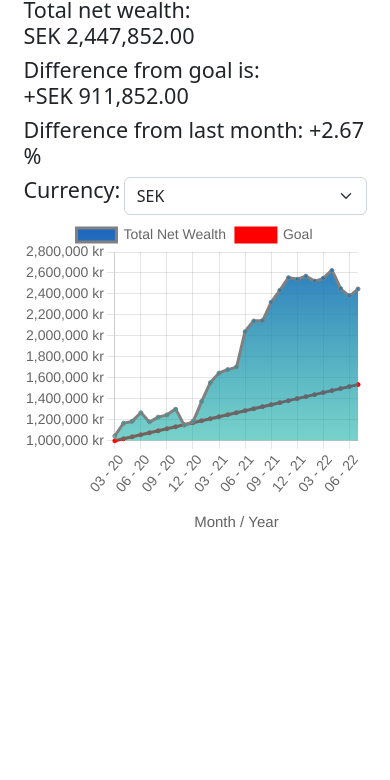
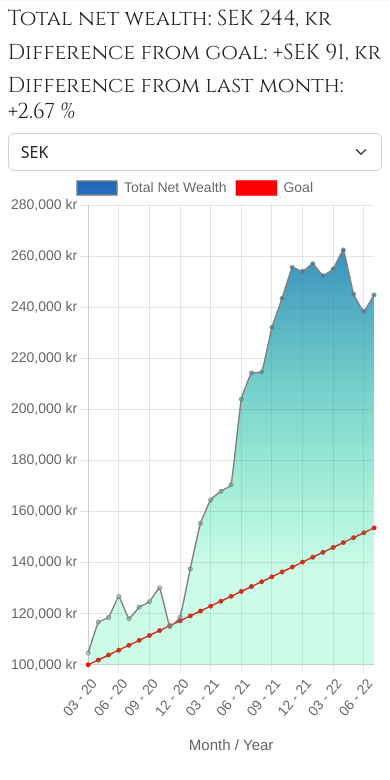
Before and after one commit to nidorbRotkiv/Wealth-Tracker, a plain HTML site: page index.html in a window 390 px wide. Shown: the part 64-844 px from the top of the page. Drawn offline with nearby package versions, Linux system fonts and the light colour scheme; some packages are replaced by stand-ins of ours; a script that the page names is missing.

Commit message:
More responsive for mobile devices

```diff
--- a/defaultCsv.csv
+++ b/defaultCsv.csv
@@ -1,30 +1,30 @@
 "year","month","amount"
-20,03,1045722
-20,04,1167083
-20,05,1185454
-20,06,1267415
-20,07,1180546
-20,08,1225878
-20,09,1247147
-20,10,1300916
-20,11,1150075
-20,12,1186454
-21,01,1375683
-21,02,1554272
-21,03,1645391
-21,04,1679042
-21,05,1704523
-21,06,2040044
-21,07,2142415
-21,08,2146186
-21,09,2320867
-21,10,2434558
-21,11,2555409
-21,12,2540118
-22,01,2569797
-22,02,2523326
-22,03,2549745
-22,04,2623914
-22,05,2451373
-22,06,2384142
-22,07,2447852
+20,03,104572
+20,04,116708
+20,05,118545
+20,06,126741
+20,07,118054
+20,08,122587
+20,09,124714
+20,10,130091
+20,11,115007
+20,12,118645
+21,01,137568
+21,02,155427
+21,03,164539
+21,04,167904
+21,05,170452
+21,06,204004
+21,07,214241
+21,08,214618
+21,09,232086
+21,10,243455
+21,11,255540
+21,12,254011
+22,01,256979
+22,02,252332
+22,03,254974
+22,04,262391
+22,05,245137
+22,06,238414
+22,07,244785
--- a/index.html
+++ b/index.html
@@ -21,7 +21,7 @@
 
 <body>
 
-  <nav class="navbar navbar-expand-lg navbar-light bg-light">
+  <nav id="menu" class="navbar navbar-expand-xxl navbar-light bg-light">
     <div class="title" onselectstart="return false">
       <h1>Wealth Tracker</h1>
     </div>
@@ -48,8 +48,8 @@
                 <label for="dateField">Date:</label>
                 <input type="month" class="form-control" id="dateField">
               </div>
-              <button data-toggle="dropdown" id="addButton" type="submit" class="btn btn-primary"
-                onclick="addDataFromForm()">Add</button>
+              <button id="addButton" type="submit" class="btn btn-primary" data-bs-toggle="collapse"
+                data-bs-target=".navbar-collapse.show" data-toggle="dropdown" onclick="addDataFromForm()">Add</button>
             </form>
           </div>
         </li>
@@ -69,8 +69,8 @@
                 <label for="startAmountField">Start amount: (optional)</label>
                 <input type="number" class="form-control" id="startAmountField" placeholder="">
               </div>
-              <button data-toggle="dropdown" id="addButton" type="submit" class="btn btn-primary"
-                onclick="changeGoal()">Change</button>
+              <button id="addButton" type="submit" class="btn btn-primary" data-bs-toggle="collapse"
+                data-bs-target=".navbar-collapse.show" data-toggle="dropdown" onclick="changeGoal()">Change</button>
             </form>
           </div>
         </li>
@@ -80,15 +80,18 @@
         </li>
         <!-- load csv button -->
         <li class="nav-item">
-          <a class="nav-link" href="#" onclick="loadCsv()">Load Csv File</a>
+          <a class="nav-link" href="#" data-bs-toggle="collapse" data-bs-target=".navbar-collapse.show"
+            onclick="loadCsv()">Load Csv File</a>
         </li>
         <!-- remove datapoint -->
         <li class="nav-item">
-          <a class="nav-link" href="#" onclick="removeDatapoint()">Remove Marked Datapoint</a>
+          <a class="nav-link" href="#" data-bs-toggle="collapse" data-bs-target=".navbar-collapse.show"
+            onclick="removeDatapoint()">Remove Marked Datapoint</a>
         </li>
         <!-- reset chart -->
         <li class="nav-item" id="resetItem">
-          <a class="nav-link" href="#" id="resetButton" onclick="alertResetChart()">Reset Chart</a>
+          <a class="nav-link" href="#" id="resetButton" data-bs-toggle="collapse" data-bs-target=".navbar-collapse.show"
+            onclick="alertResetChart()">Reset Chart</a>
         </li>
   </nav>
   <div class="chartContainer">
@@ -99,7 +102,6 @@
     </div>
     <!-- change currency -->
     <div class="currencyLine">
-      <h4>Currency: </h4>
       <select class="form-select" aria-label="Default select example" name="currency" id="currencys">
         <option value="sek" selected>SEK</option>
         <option value="usd">USD</option>
@@ -107,9 +109,12 @@
         <option value="gold">GOLD</option>
       </select>
     </div>
-    <canvas id="canvas"></canvas>
+    <div class="chartDiv">
+      <canvas id="canvas"></canvas>
+    </div>
   </div>
   </div>
+
 
   <script src="index.js"></script>
   <script src="https://code.jquery.com/jquery-3.2.1.slim.min.js"
--- a/index.js
+++ b/index.js
@@ -74,7 +74,7 @@ let diffFromMarker = null;
 
 let startSumGoal;
 
-isNaN(parseInt(sessionStorage.getItem("startSumGoal"))) ? startSumGoal = 1000000 : startSumGoal = parseInt(sessionStorage.getItem("startSumGoal"));
+isNaN(parseInt(sessionStorage.getItem("startSumGoal"))) ? startSumGoal = 100000 : startSumGoal = parseInt(sessionStorage.getItem("startSumGoal"));
 
 let percentageGoal;
 
@@ -86,9 +86,9 @@ for (const currency in currencys) {
   arrOfCurrencys.push(currencys[currency]);
 }
 
-if (window.screen.width < 1000) {
-  canvas.height = 275;
-}
+// if (window.screen.width < 1000) {
+//   canvas.height = 275;
+// }
 
 function handleDatapointRadius() {
   if(datapoints.length < 6) {
@@ -311,10 +311,16 @@ function formatToCurrency(value, currency) {
   if (currency === currencys.gold) {
     return round(value, 2) + " " + currencys.gold.postfix;
   }
-  return new Intl.NumberFormat(currency.currencyFormat, {
+
+  let currencyFormat = new Intl.NumberFormat(currency.currencyFormat, {
     style: "currency",
     currency: currency.name,
   }).format(value);
+
+  if(currency === currencys.sek) {
+    return currencyFormat.slice(0, -6) + " kr";
+}
+  return currencyFormat;
 }
 
 function getPercentageDiff(newVal, oldVal) {
@@ -368,7 +374,7 @@ function updateCurrentTotalValue(currency, dataArray) {
   diff > 0 ? sign = "+" : sign = "";
     document.getElementById(
       "diffToGoal"
-    ).innerHTML = `Difference from marked datapoint is: ${sign}${formatToCurrency(
+    ).innerHTML = `Difference from marked point: ${sign}${formatToCurrency(
       diff,
       currency
     )}`;
@@ -380,7 +386,7 @@ function updateCurrentTotalValue(currency, dataArray) {
     diff > 0 ? sign = "+" : sign = "";
   document.getElementById(
     "diffToGoal"
-  ).innerHTML = `Difference from goal is: ${sign}${formatToCurrency(
+  ).innerHTML = `Difference from goal: ${sign}${formatToCurrency(
     diff,
     currency
   )}`;
@@ -630,6 +636,16 @@ const config = {
   type: "line",
   data: data,
   options: {
+    elements: {
+      line: {
+          borderWidth: 1.5
+    }
+  },
+    onHover: (event, chartElement) => {
+      event.native.target.style.cursor = chartElement[0] ? 'pointer' : 'crosshair';
+  },
+    responsive: true,
+    maintainAspectRatio: false,
     plugins: {
       zoom: {
         zoom: {
@@ -684,7 +700,7 @@ const config = {
           font: {
             family: 'Helvetica Neue',
             size: 15,
-            lineHeight: 1.2,
+            lineHeight: 1,
           },
           padding: {top: 15, left: 0, right: 0, bottom: 0}
         },
--- a/style.css
+++ b/style.css
@@ -1,9 +1,5 @@
 body {
   background-color: white;
-}
-
-#myChart {
-  margin-bottom: 2%;
 }
 
 .dropbtnAddData {
@@ -22,39 +18,39 @@ body {
   color: red;
 }
 
-.currencyLine {
-  display: flex;
-  justify-content: space-between;
-  align-content: center;
-  margin-top: 1%;
-  margin-bottom: 1%;
+.navbar-toggler {
+  border: none;
+  margin-right: 2%;
 }
 
-#currencys {
-  margin-left: 1%;
+.navbar-toggler:focus,
+.navbar-toggler:active,
+.navbar-toggler-icon:focus {
+    outline: none;
+    box-shadow: none;
 }
 
 .info {
   display: flex;
   justify-content: space-between;
+  gap: 30px;
 }
 
-@media only screen and (max-width: 750px) {
-  .info {
-    display: contents;
-    justify-content: center;
-  }
+h4 {
+  font-family: "Cinzel", serif;
+  cursor: default;
 }
 
 .chartContainer {
-  margin-left: 6%;
-  margin-right: 6%;
+  margin-left: 2vw;
+  margin-right: 2vw;
   margin-top: 1%;
 }
 
 .title {
-  margin-left: 2%;
-  margin-right: 2%;
+  margin-left: 2vw;
+  margin-right: 2vw;
+  margin-top: 1vh;
   cursor: default;
   font-family: "Cinzel", serif;
 }
@@ -71,9 +67,19 @@ label {
   margin-top: 10px;
 }
 
+.chartDiv {
+  position: relative;
+  height: 79vh;
+  display: flex;
+  justify-content: center;
+}
+
+#canvas {
+  margin-bottom: 1vh;
+}
+
 .nav-link {
-  padding-left: 10px;
-  margin-left: 10px;
+  margin-left: 20px;
 }
 
 .dropdown {
@@ -102,6 +108,21 @@ label {
   background-color: #ddd;
 }
 
-.show {
-  display: block;
+@media only screen and (max-width: 850px) {
+  .info {
+    display: contents;
+    justify-content: center;
+  }
 }
+
+@media only screen and (max-width: 1350px) {
+  .chartDiv {
+    height: 75vh;
+  }
+}
+
+@media only screen and (max-width: 850px) {
+  .chartDiv {
+    height: 70vh;
+  }
+}
```
